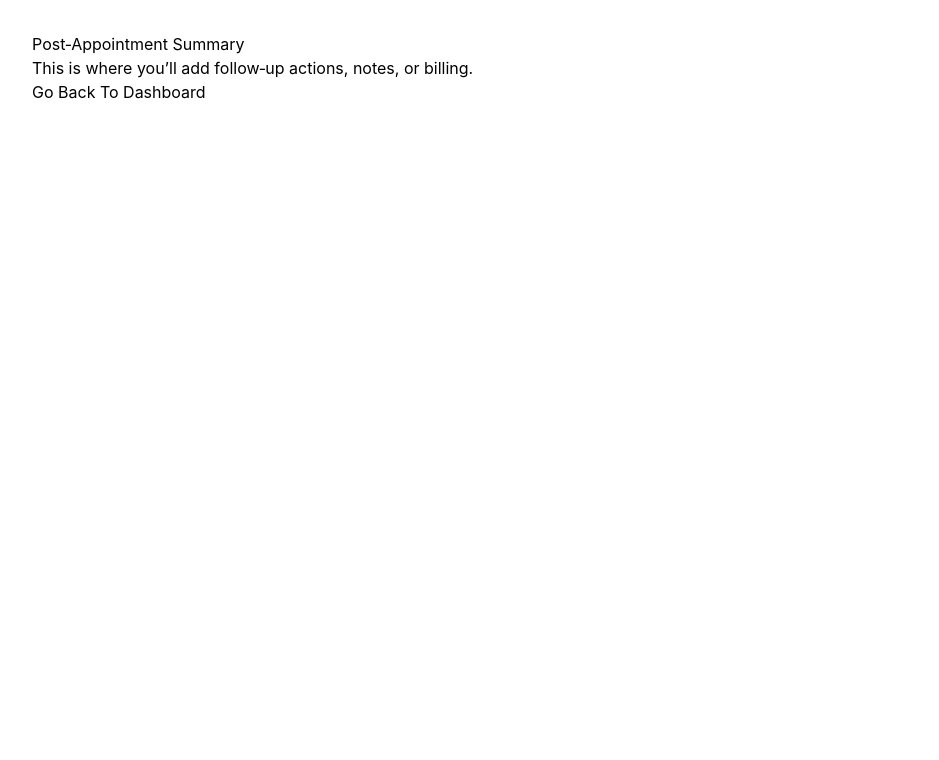
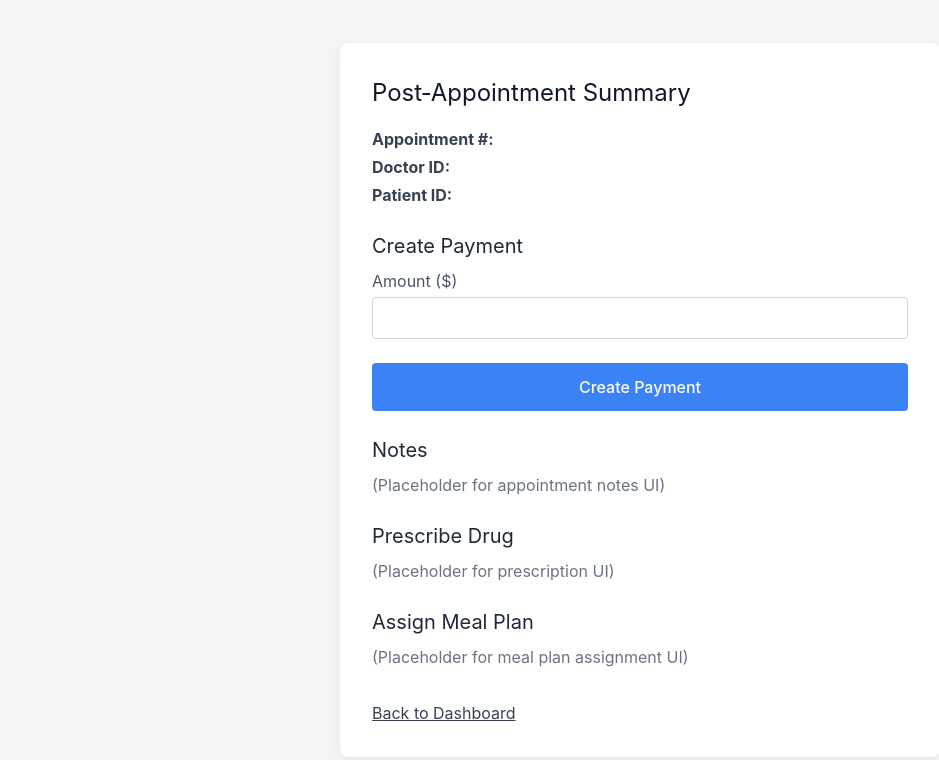
Before and after one commit to nickstern2002/CS490-DoctorPatientFrontend, a React (Create React App) app: page /post-appointment in a window 1280 px wide. Shown: the top 760 px of the page, without its empty margins (0-939 px from the left). Built offline with nearby package versions, Linux system fonts and the light colour scheme.

Commit message:
feat: add create payment to post appointment page

```diff
--- /dev/null
+++ b/src/pages/doctorDashboard/PostAppointment.css
@@ -0,0 +1,95 @@
+.post-page {
+    background-color: #f3f4f6;
+    min-height: 100vh;
+    display: flex;
+    align-items: center;
+    justify-content: center;
+    padding: 2rem;
+}
+
+.post-card {
+    background: #ffffff;
+    border-radius: 8px;
+    box-shadow: 0px 4px 12px rgba(0, 0, 0, 0.05);
+    max-width: 600px;
+    width: 100%;
+    padding: 2rem;
+}
+
+.card-title {
+    font-size: 1.5rem;
+    margin-bottom: 1rem;
+    color: #111827;
+}
+
+.appointment-info p {
+    margin: 0.25rem 0;
+    color: #374151;
+}
+
+.section {
+    margin-top: 1.5rem;
+}
+
+.section-title {
+    font-size: 1.25rem;
+    margin-bottom: 0.5rem;
+    color: #1f2937;
+}
+
+.form {
+    display: flex;
+    flex-direction: column;
+}
+
+.form-group {
+    margin-bottom: 1rem;
+}
+
+.form-group label {
+    display: block;
+    margin-bottom: 0.25rem;
+    color: #4b5563;
+}
+
+.input {
+    width: 100%;
+    padding: 0.5rem;
+    border: 1px solid #d1d5db;
+    border-radius: 4px;
+}
+
+.button {
+    padding: 0.75rem 1.5rem;
+    border-radius: 4px;
+    cursor: pointer;
+    border: none;
+    font-weight: 500;
+}
+
+.button-submit {
+    background-color: #3b82f6;
+    color: #ffffff;
+    margin-top: 0.5rem;
+}
+
+.button-submit:disabled {
+    background-color: #93c5fd;
+    cursor: not-allowed;
+}
+
+.message {
+    margin-top: 0.5rem;
+    color: #065f46;
+}
+
+.placeholder {
+    color: #6b7280;
+}
+
+.button-back {
+    background: none;
+    color: #374151;
+    margin-top: 2rem;
+    text-decoration: underline;
+}
--- a/src/pages/doctorDashboard/PostAppointment.js
+++ b/src/pages/doctorDashboard/PostAppointment.js
@@ -1,17 +1,107 @@
-// src/pages/postAppointment/PostAppointmentPage.jsx
-import React from 'react';
-import { useNavigate } from 'react-router-dom';
+import React, { useState } from 'react';
+import { useNavigate, useLocation } from 'react-router-dom';
+import './PostAppointment.css';
 
 export default function PostAppointmentPage() {
     const navigate = useNavigate();
+    const { appointment_id, doctor_id, patient_id } = useLocation().state || {};
+
+    const [amount, setAmount] = useState('');
+    const [paymentMessage, setPaymentMessage] = useState('');
+    const [creating, setCreating] = useState(false);
+
+    const handlePaymentSubmit = async e => {
+        e.preventDefault();
+        if (!amount) return;
+        setCreating(true);
+
+        try {
+            const res = await fetch(
+                'http://localhost:5000/api/doctor-dashboard/payments/create',
+                {
+                    method: 'POST',
+                    headers: { 'Content-Type': 'application/json' },
+                    body: JSON.stringify({
+                        doctor_id,
+                        patient_id,
+                        appointment_id,
+                        amount: parseFloat(amount),
+                    }),
+                }
+            );
+            const data = await res.json();
+            if (res.ok) {
+                setPaymentMessage('Payment created successfully.');
+                setAmount('');
+            } else {
+                setPaymentMessage(data.error || 'Failed to create payment.');
+            }
+        } catch (err) {
+            console.error('Error creating payment:', err);
+            setPaymentMessage('An error occurred while creating payment.');
+        } finally {
+            setCreating(false);
+        }
+    };
 
     return (
-        <div style={{ padding: '2rem' }}>
-            <h2>Post‑Appointment Summary</h2>
-            <p>This is where you’ll add follow‑up actions, notes, or billing.</p>
-            <button onClick={() => navigate('/doctors')}>
-                Go Back To Dashboard
-            </button>
+        <div className="post-page">
+            <div className="post-card">
+                <h2 className="card-title">Post‑Appointment Summary</h2>
+
+                <div className="appointment-info">
+                    <p><strong>Appointment #:</strong> {appointment_id}</p>
+                    <p><strong>Doctor ID:</strong> {doctor_id}</p>
+                    <p><strong>Patient ID:</strong> {patient_id}</p>
+                </div>
+
+                <div className="section">
+                    <h3 className="section-title">Create Payment</h3>
+                    <form className="form" onSubmit={handlePaymentSubmit}>
+                        <div className="form-group">
+                            <label>Amount ($)</label>
+                            <input
+                                type="number"
+                                step="0.01"
+                                value={amount}
+                                onChange={e => setAmount(e.target.value)}
+                                required
+                                className="input"
+                            />
+                        </div>
+                        <button
+                            type="submit"
+                            disabled={creating}
+                            className="button button-submit"
+                        >
+                            {creating ? 'Creating...' : 'Create Payment'}
+                        </button>
+                        {paymentMessage && <p className="message">{paymentMessage}</p>}
+                    </form>
+                </div>
+
+                <div className="section">
+                    <h3 className="section-title">Notes</h3>
+                    <p className="placeholder">(Placeholder for appointment notes UI)</p>
+                </div>
+
+                <div className="section">
+                    <h3 className="section-title">Prescribe Drug</h3>
+                    <p className="placeholder">(Placeholder for prescription UI)</p>
+                </div>
+
+                <div className="section">
+                    <h3 className="section-title">Assign Meal Plan</h3>
+                    <p className="placeholder">(Placeholder for meal plan assignment UI)</p>
+                </div>
+
+                <button
+                    className="button-back"
+                    onClick={() => navigate('/doctors')}
+                >
+                    Back to Dashboard
+                </button>
+            </div>
         </div>
     );
 }
--- a/src/pages/doctorDashboard/doctorDashboard.js
+++ b/src/pages/doctorDashboard/doctorDashboard.js
@@ -113,7 +113,13 @@ function DoctorDashboard() {
             });
 
             // 3) Redirect to post‑appointment placeholder
-            navigate('/post-appointment');
+            navigate('/post-appointment', {
+                state: {
+                    appointment_id: apptId,
+                    doctor_id:     doctorDetails.doctor_id,
+                    patient_id:    activeChatAppointment.patient_id
+                }
+            });
         } catch (err) {
             console.error('❌ Error ending appointment:', err);
             alert('Could not end appointment. Please try again.');
```
